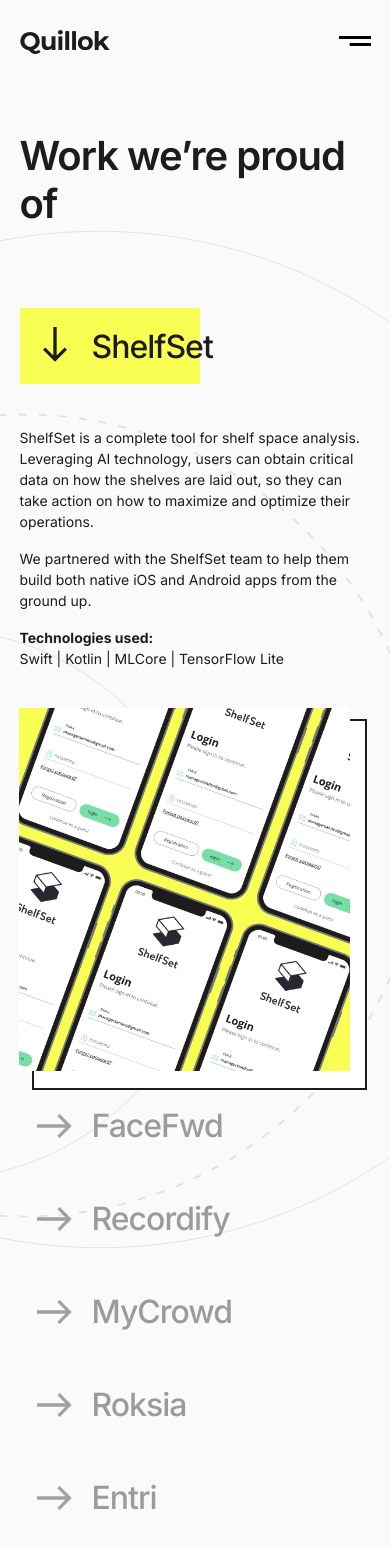
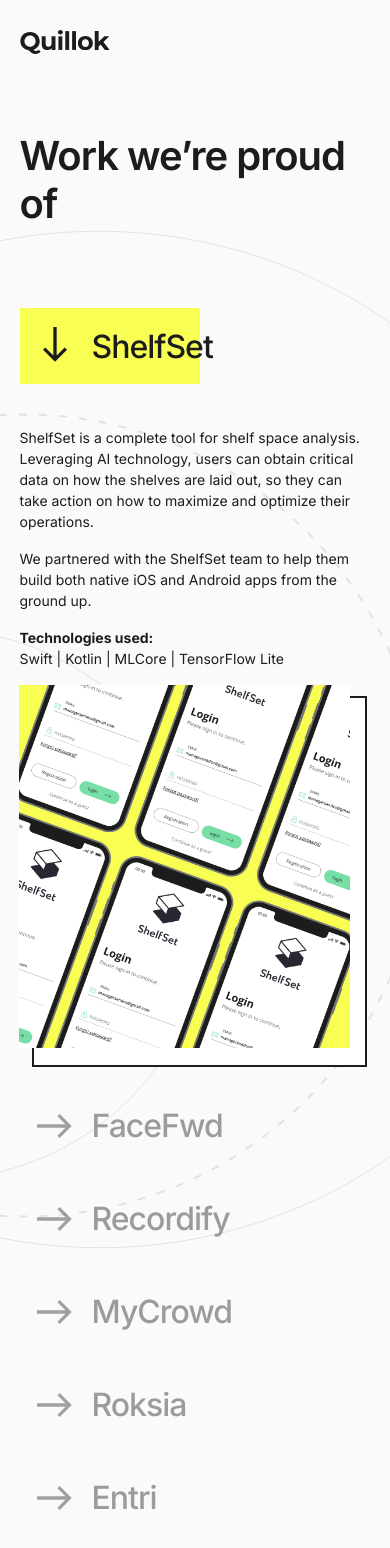
Before and after one commit to marianoForge/quillokFinal, a React (Create React App) app: page /projects in a window 390 px wide. Shown: the top 1548 px of the page. Built offline with nearby package versions, Linux system fonts and the light colour scheme; a web font is replaced by a local one.

Commit message:
listoooo
click en celular

```diff
--- a/package.json
+++ b/package.json
@@ -16,7 +16,7 @@
     "web-vitals": "^1.1.2"
   },
   "scripts": {
-    "start": "CHOKIDAR_USEPOLLING=true react-scripts start",
+    "start": "react-scripts start",
     "build": "react-scripts build",
     "test": "react-scripts test",
     "eject": "react-scripts eject"
--- a/src/components/Projects.js
+++ b/src/components/Projects.js
@@ -1,7 +1,7 @@
 import React from 'react';
 import { projects } from '../content/projects';
 import QuillokLogo from '../images/Quillok_Logo.svg';
-import BackHome from '../images/Back_Home.svg';
+// import BackHome from '../images/Back_Home.svg';
 import work1 from '../images/works_img_1.png';
 import work2 from '../images/works_img_2.png';
 import work3 from '../images/works_img_3.png';
@@ -21,9 +21,9 @@
           <div className={projectStyles.logoQuillok}>
             <img src={QuillokLogo} alt='Quillok Logo' />
           </div>
-          <div className={projectStyles.backHome}>
+          {/* <div className={projectStyles.backHome}>
             <img src={BackHome} alt='back Home' />
-          </div>
+          </div> */}
         </div>
         <div className={projectStyles.flex_container}>
           <div className={projectStyles.titleSection}>Work we’re proud of</div>
--- a/src/styles/projects.module.css
+++ b/src/styles/projects.module.css
@@ -57,7 +57,6 @@
         line-height: 1.2em;
         margin: 0.1em 0 60px 10%;
         }
-
     .workContent{
         display: flex;
         justify-content: space-between;
@@ -164,7 +163,7 @@
                 border: 2px #1C1C1C solid;
                 background: white;
                 max-width: 470px;
-                top: 13px;
+                top: -10px;
                 animation-name: imageWork;
                 animation-duration: 0.8s;
                 animation-timing-function: ease-in-out;
@@ -177,6 +176,10 @@
 
 /* MediaQuery MOBILE */
 @media (min-width:0px) and (max-width:980px) {
+
+    * {
+        -webkit-tap-highlight-color: transparent;
+    }
 
     .flex_container_fluid{
         background-position-x: -620px;
@@ -206,6 +209,20 @@
                         width: 100%;
                         cursor: pointer;
                         }
+                        .textUnselect{
+                            transition: all 0.5s ease-out;
+                            padding-left: 0px;
+                            }
+                        .unhighlight{
+                            transition: all 0.5s ease-out;
+                            width: 0px;
+                            }
+                        .textUnselect:hover{
+                            padding-left: 0px;
+                            }
+                        .unhighlight:hover{
+                            width: 0px;
+                            }
 
         .rightContent{
             width: 100%;
```
Also changed, not shown: src/styles/portfolio.module.css (+0 -16 lines). Lines whose indentation alone changed are shown as unchanged.
